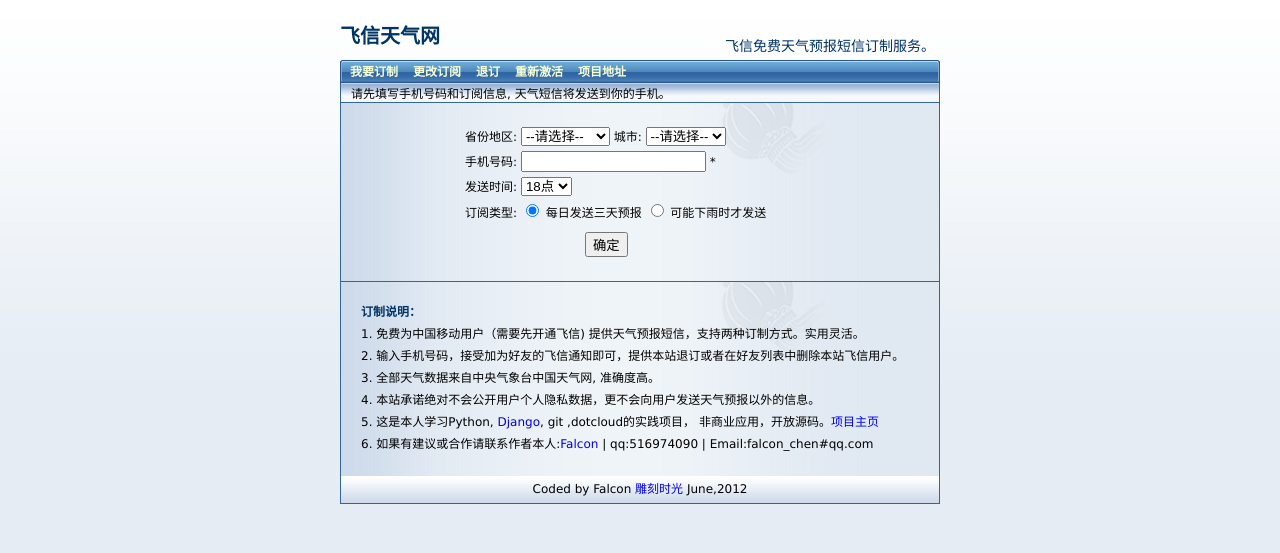
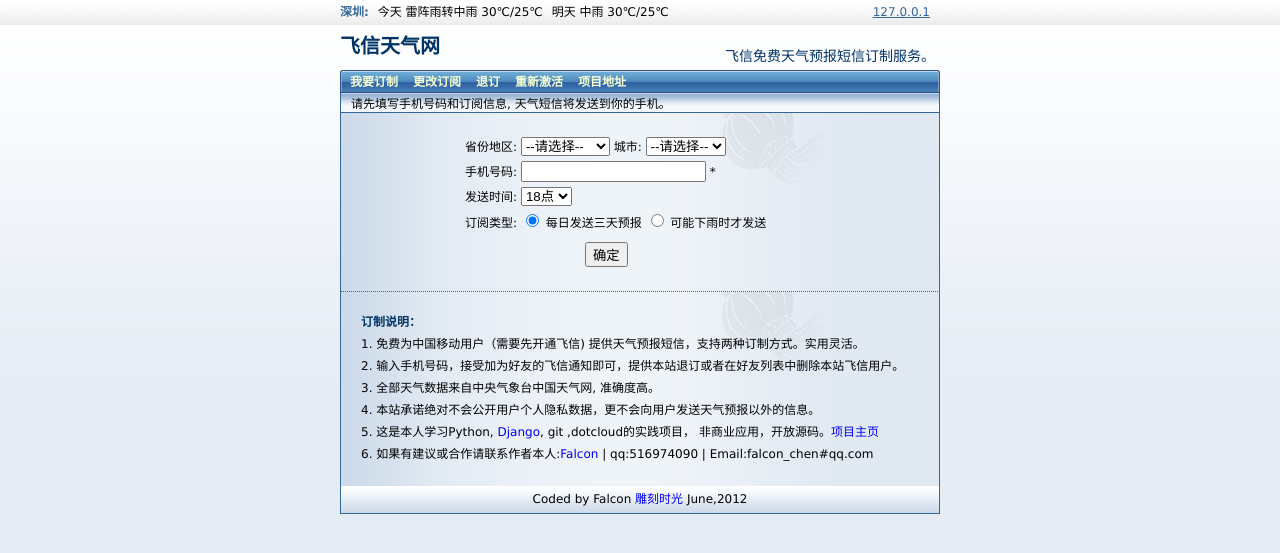
Before and after one commit to falconchen/FetionWether, a Django app: page /weather/ in a window 1280 px wide. Shown: the top 553 px of the page. Run offline with Django 3.2, Linux system fonts and the light colour scheme; parts of the project's set-up code (start-up, migrations or seed data) failed here and were passed over; some libraries are stand-ins or nearby versions.

Commit message:
add current city weather bar via jsonp

```diff
--- a/hello/weather/static/weather/main.css
+++ b/hello/weather/static/weather/main.css
@@ -20,8 +20,13 @@ h2 {
 
 }
 
-body{background: url("bg.png") repeat-x scroll 0 0 #E5ECF4;     font-family: Verdana;
-    font-size: 12px;}
+body{
+    background: url("bg.png") repeat-x scroll 0 0 #E5ECF4;
+    font-family: Verdana;
+    font-size: 12px;
+    margin:0;
+    padding:0;
+    }
 #nav { background: url("guide_mid.png") repeat-x scroll 0 0 transparent; font-size: 12px; height: 24px;clear:both; }
 #nav a {
 
@@ -54,7 +59,7 @@ body{background: url("bg.png") repeat-x scroll 0 0 #E5ECF4;     font-family: Ver
     height: 18px;
     padding-left:10px;
 }
-#wrapper {width:600px;margin: 20px auto;}
+#wrapper {width:600px;margin: 5px auto;}
 
 .content_wrap {
     background: url("bg_newslist.png") repeat-y scroll 0 0 transparent;
@@ -69,6 +74,7 @@ body{background: url("bg.png") repeat-x scroll 0 0 #E5ECF4;     font-family: Ver
    /*margin-bottom:10px;*/
    /*border-bottom: 1px solid #336699;*/
     padding:20px;
+    border-top:dotted 1px #369;
 }
 #sub_info { padding:10px;}
 #footer{
@@ -98,3 +104,21 @@ dt{
 #sub_info dd {
     margin-left:5px;
 }
+#forecast {
+    background: url("bg_header.gif") repeat-x scroll 0 0 transparent;
+    height: 25px;
+    line-height: 25px;
+    margin: 0;
+    text-align:left;
+
+}
+#forecast ul{width:600px;margin:0 auto;}
+.cast {display:inline;}
+#location {font-weight:bold;color:#336699;}
+#ip_address {
+    float: right;
+    margin-right: 10px;
+    color:#369;
+     text-decoration: underline;
+}
+#today_cast,#tomorrow_cast { padding-left:5px;}
--- a/hello/weather/static/weather/main.js
+++ b/hello/weather/static/weather/main.js
@@ -3,9 +3,22 @@ $(document).ready(
         //生成二级联动列表
         if(document.getElementById('province') != null) {
 	        get_provinces() ;
+         //不知道为什么会有两个空的 li , 删除它们
+                $('#forecast li').each(
+                    function() {
+                        if ($(this).attr('class') != 'cast') {
+                            $(this).remove()
+                        }
+                    }
+                )
+
 	        $.getScript('http://61.4.185.48:81/g/');
+                //http://m.weather.com.cn/data/101010100.html
+
+
+
 	         //返回内容如 ： var ip="121.35.167.179";var id=101280601;if(typeof(id_callback)!="undefined"){id_callback();}
-	        $('input#subtype_1').click(function(){alert('说明:\n预报内容将由发送时间决定\n0~12是为当日下雨的预报;\n13~23为次日下雨的预报。\n没有收到短信表示预报不会下雨\n推荐早上起床或出门前（如7/8点）接收以决定是否带雨具')});
+	        $('input#subtype_1').click(function(){alert('说明:\n预报内容将由发送时间决定\n0~12时是为当日下雨的预报;\n13~23时为次日下雨的预报。\n没有收到短信表示预报不会下雨\n推荐早上起床或出门前（如7/8点）接收以决定是否带雨具')});
 
         }
 
@@ -83,13 +96,58 @@ $(document).ready(
 
 );
 
+//加载天气信息脚本，并加信息渲染到当前页
+function get_weather(id) {
+    if("undefined" != typeof id) {
+      var dataUrl = "http://falcon.sinaapp.com/weather/wt_jsonp.php?id=" + id ;
+      jQuery.getJSON(dataUrl+"&callback=?",
+      function(data) {
+          console.log(data);
+          //console.log(get_today_cn() )
+          var info = data.weatherinfo;
+          //alert(info.city+'（'+info.date_y+'):'+info.weather1+','+info.temp1);
+          //alert(info.city+':'+info.weather1+info.temp1);
+          if (get_today_cn() == info.date_y) {
+                var today_cast=info.weather1 +"&nbsp;" + info.temp1 +"&nbsp;" +info.fx1 +info.fl1
+                var tomorrow_cast = info.weather2 +"&nbsp;" + info.temp2
+          }else {
+                var today_cast=info.weather2 +"&nbsp;" + info.temp2 +"&nbsp;" +info.fx2 +info.fl1
+                var tomorrow_cast =  info.weather3 +"&nbsp;" + info.temp3
+          }
+        $('#location').html(info.city +':');
+        $('#today_cast').html('今天: ' + today_cast +';');
+        $('#tomorrow_cast').html('明天: ' + tomorrow_cast);
+        if (ip !="undefined") {$('#ip_address').html('<b>您的IP:</b> ' + ip.replace(/_/g,''));}
+      });
+    }
+}
+
+function get_today_cn() {
+  var d = new Date()
+  var vYear = d.getFullYear()
+  var vMon = d.getMonth() + 1
+  var vDay = d.getDate()
+  return vYear +"年" +vMon +"月" +vDay+"日";
+}
+
 function id_callback() {
 
+
     id = get_main_city(id);
+    //调用取天气数据的函数
+    get_weather(id);
+
+   // $.getScript('http://61.4.185.48:81/g/' ) {
+
+    //}
+
+
+
     //根据该id取省份/城市下拉列表的值
     var area = get_area_obj(id);
     //console.log(area);
     //var area = {'p':'广东','c':'深圳'};
+
 
     var obj = document.getElementById('province');
     if (obj == null) return ;
--- a/hello/weather/templates/base.html
+++ b/hello/weather/templates/base.html
@@ -21,6 +21,17 @@ ul,li {margin:0;padding:0}
 <title>{% block title %}{% endblock %}</title>
 </head>
 <body>
+
+<div id="forecast">
+    <ul>
+        <li class="cast" id="location">深圳:</li>
+        <li class="cast" id="today_cast">今天 雷阵雨转中雨 30℃/25℃</li>
+        <li class="cast" id="tomorrow_cast">明天 中雨 30℃/25℃ <li>
+        <li class="cast" id="ip_address">127.0.0.1<li>
+    </ul>
+</div>
+
+
 <div id="wrapper">
 
 {% block content %}
```
Also changed, not shown: hello/weather/static/weather/bg_header.gif (added).
